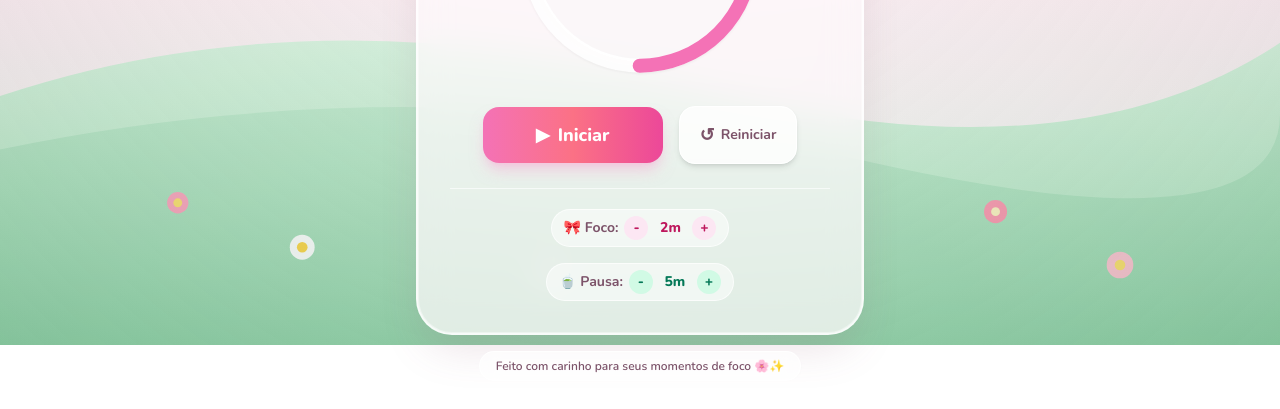
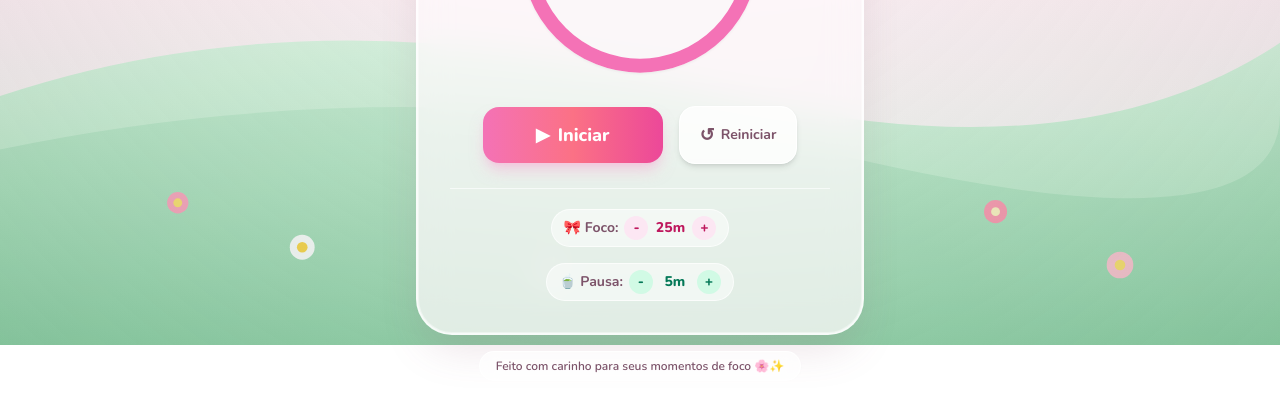
Before and after one commit to jacianeoc/pomodoro, a plain HTML site: page index.html in a window 1280 px wide. Shown: the part 455-864 px from the top of the page. Drawn offline with nearby package versions, Linux system fonts and the light colour scheme.

Commit message:
Update index.html

```diff
--- a/index.html
+++ b/index.html
@@ -642,7 +642,7 @@
     const STORAGE_KEY = 'cozy_pomodoro_v1';
 
     let state = {
-      focusMinutes: 2,
+      focusMinutes: 25,
       breakMinutes: 5,
       mode: 'focus', // 'focus' | 'break'
       remainingSeconds: 25 * 60,
```
